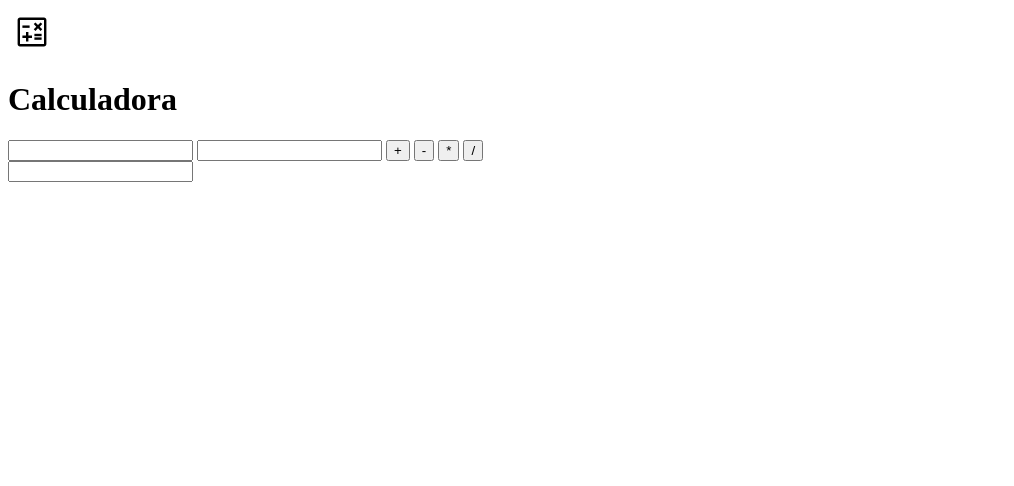
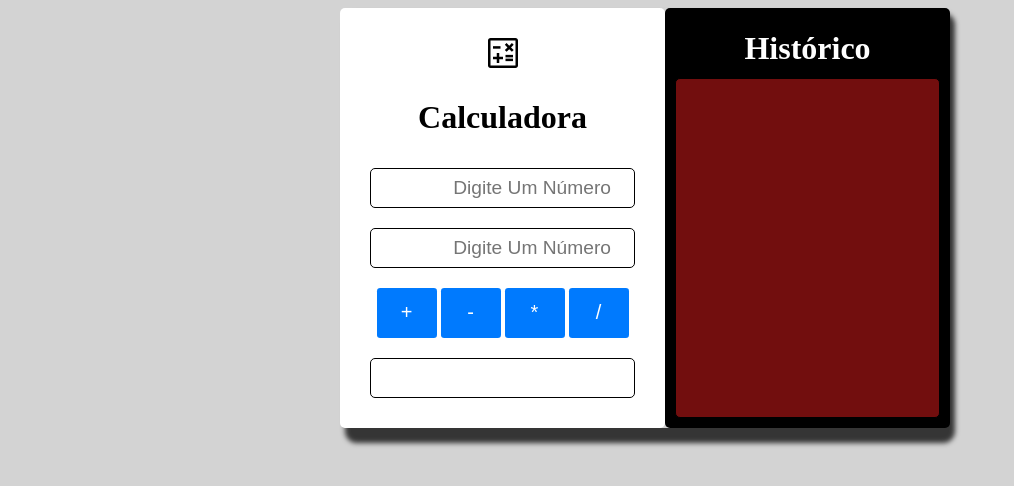
Before and after one commit to eliaberr/DevJrCalculadora, a plain HTML site: page index.html in a window 1280 px wide. Shown: the whole page, without its empty margins (0-1014 px from the left). Drawn offline with Linux system fonts and the light colour scheme.

Commit message:
closes #2 Finalizado o Css

```diff
--- a/index.html
+++ b/index.html
@@ -4,23 +4,33 @@
     <meta charset="UTF-8">
     <meta name="viewport" content="width=device-width, initial-scale=1.0">
     <title>Calculcadora Plus</title>
+    <link rel="stylesheet" href="style.css">
 </head>
 <body>
-    <div>
-        <div>
+    <div class="container">
+        <div class="calculadora">
             <img src="assets/logo.svg" alt="">
             <h1>Calculadora</h1>
-            <input type="number">
-            <input type="number">
-            <button>+</button>
-            <button>-</button>
-            <button>*</button>
-            <button>/</button>
+
+            <input type="number" placeholder="Digite Um Número" >
+            <input type="number" placeholder="Digite Um Número" >
+
+            <div>
+                <button onclick="calc()">+</button>
+                <button onclick="calc()">-</button>
+                <button onclick="calc()">*</button>
+                <button onclick="calc()">/</button>
+            </div>
+
+            <input readonly>
         </div>
-        <div>
-            <input readonly>
+        <div class="historico">
+            <h1>Histórico</h1>
+            <input readonly class="inputHistorico">
         </div>
     </div>
 
+    <script src="script.js"></script>
+
 </body>
 </html>
--- /dev/null
+++ b/script.js
@@ -0,0 +1,3 @@
+function calc(){
+
+}
--- /dev/null
+++ b/style.css
@@ -0,0 +1,80 @@
+body{
+    background-color: #D3D3D3;
+
+}
+
+.container{
+    width: 600px;
+    display:flex;
+    flex-direction: row;
+    align-items: center;
+    margin: auto;
+    box-shadow: 10px 10px 5px 5px rgba(0,0,0,0.75);
+    border-radius: 7px;
+
+
+}
+
+.calculadora{
+    background-color: white;
+    display: flex;
+    flex-direction: column;
+    align-items: center;
+    padding: 20px;
+    border-radius: 5px;
+}
+
+.historico{
+    background-color: black;
+    color: white;
+    text-align: center;
+    width: 100%;
+    height: 100%;
+    border-radius: 5px;
+}
+.inputHistorico{
+    background-color: rgb(114, 14, 14);
+    height: 20.1rem;
+    margin-top: -10px;
+
+}
+
+img{
+    width: 50px;
+
+}
+
+button{
+    background-color: #007AFE;
+    border: none;
+}
+
+input{
+    height: 22px;
+    padding: 8px;
+    font-size: 1.2rem;
+    border-radius: 5px;
+    margin: 10px;
+    border: 1px solid;
+    text-align: right;
+}
+
+input[type=number]:focus{
+    outline: none;
+    box-shadow: 0 0 10px #007AFE;
+    border: 1px solid #7cb0e7;
+}
+
+button{
+    width: 60px;
+    height: 50px;
+    font-size: 20px;
+    color: white;
+    margin: 10px 0px 10px ;
+    border-radius: 0.2rem;
+}
+
+button:hover{
+    background-color: #1a69bd;
+    color: black;
+}
```
